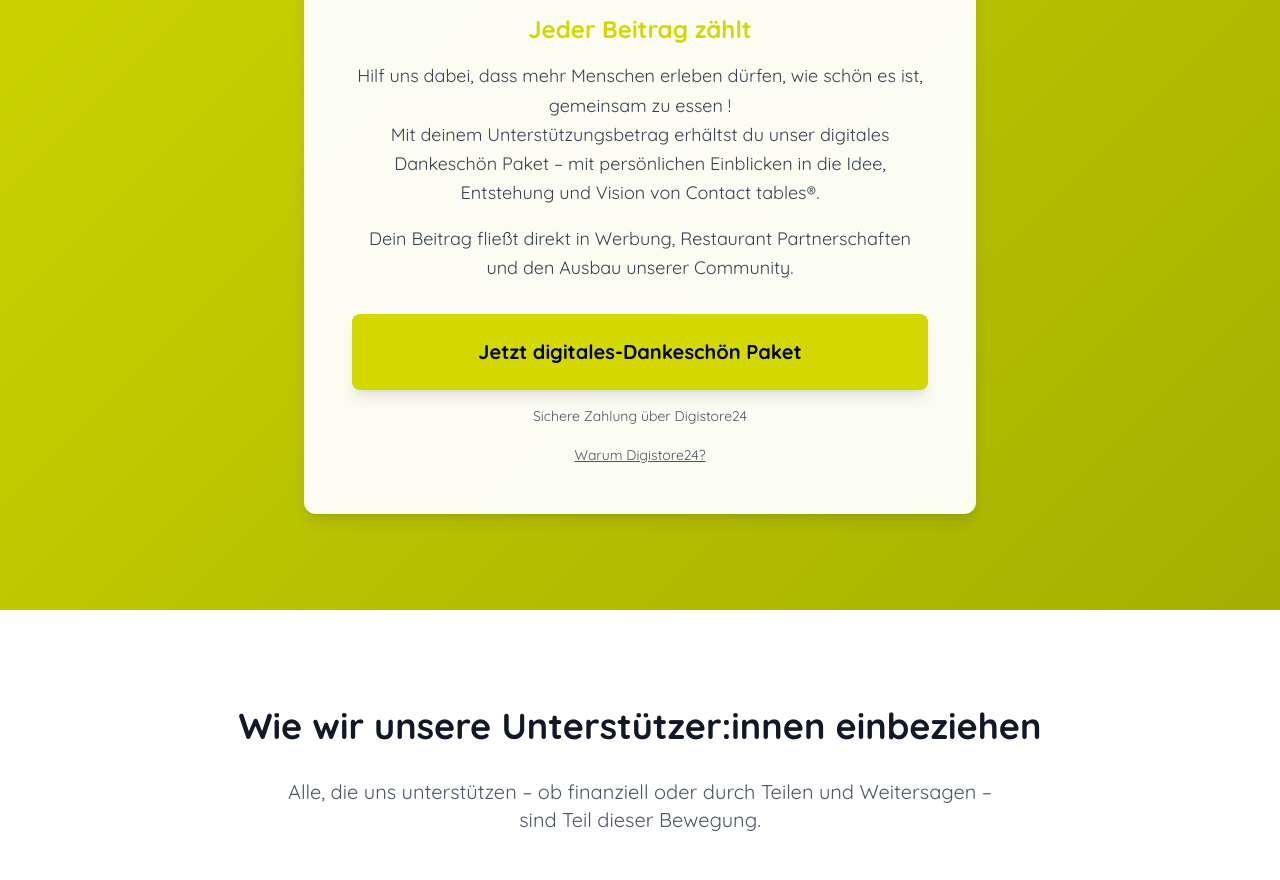
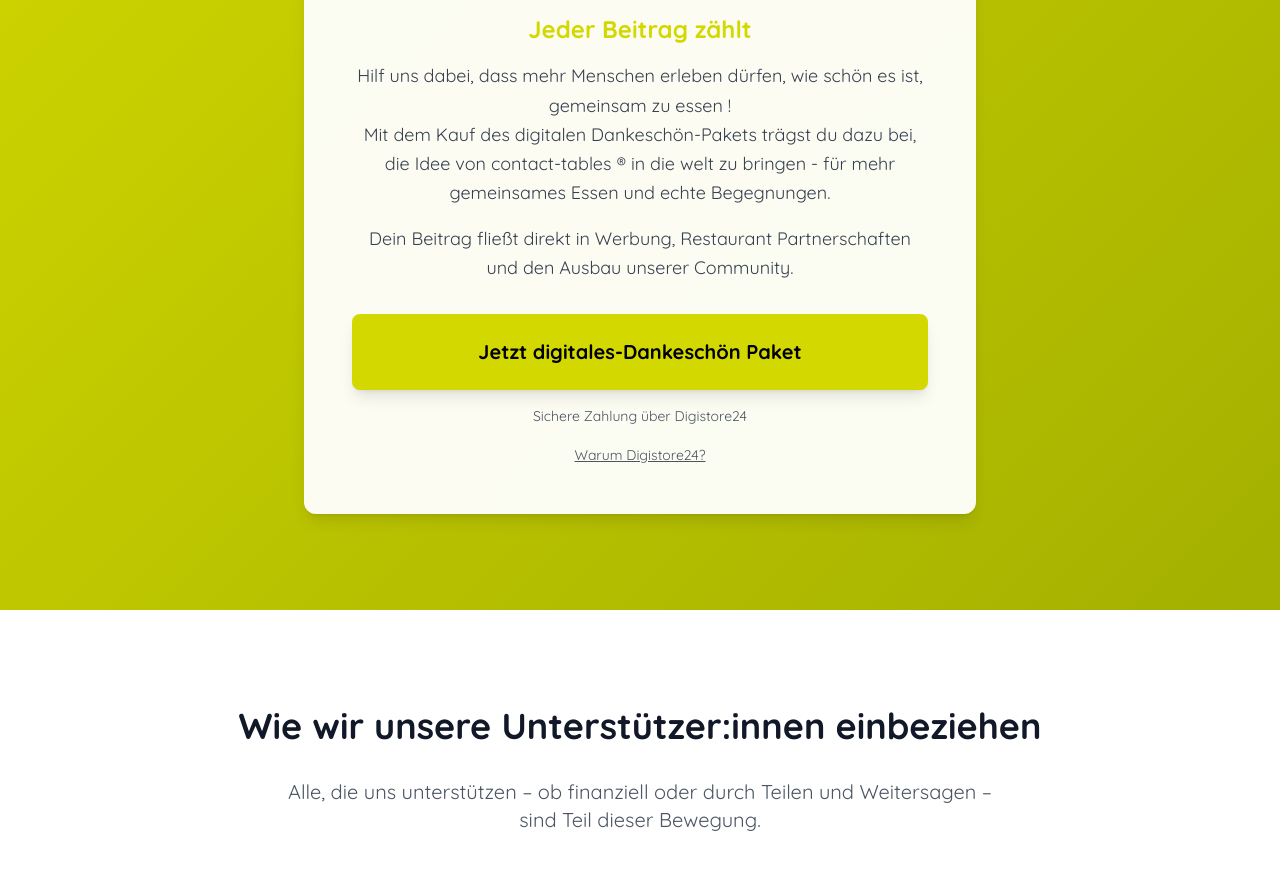
Before and after one commit to smc1992/fundraising-contact-tables, a React (Vite) app: page / in a window 1280 px wide. Shown: the part 4860-5740 px from the top of the page. Built offline with nearby package versions, Linux system fonts and the light colour scheme.

Commit message:
Update CTA text to emphasize bringing the idea to the world

```diff
--- a/src/pages/home/page.tsx
+++ b/src/pages/home/page.tsx
@@ -316,7 +316,7 @@ const HomePage: React.FC = () => {
                   Hilf uns dabei, dass mehr Menschen erleben dürfen, wie schön es ist, gemeinsam zu essen !
                 </p>
                 <p className="text-lg text-gray-700 leading-relaxed mb-4">
-                  Mit deinem Unterstützungsbetrag erhältst du unser digitales Dankeschön Paket – mit persönlichen Einblicken in die Idee, Entstehung und Vision von Contact tables®.
+                  Mit dem Kauf des digitalen Dankeschön-Pakets trägst du dazu bei, die Idee von contact-tables ® in die welt zu bringen - für mehr gemeinsames Essen und echte Begegnungen.
                 </p>
                 <p className="text-lg text-gray-700 leading-relaxed">
                   Dein Beitrag fließt direkt in Werbung, Restaurant Partnerschaften und den Ausbau unserer Community.
```
